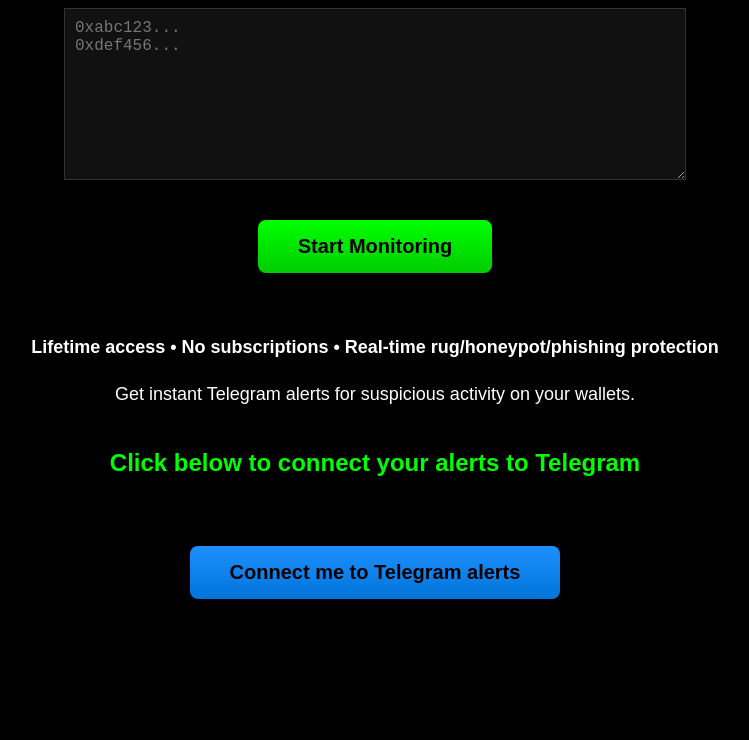
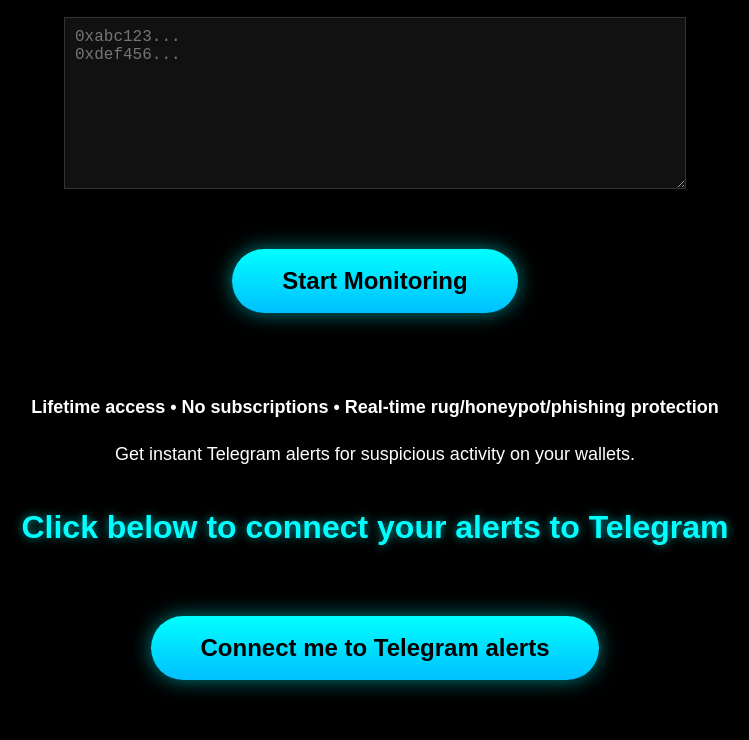
Before and after one commit to EthHackAiBot/EthHackAiBot, a website: page public/index.html in a window 1280 px wide. Shown: the part 368-1108 px from the top of the page, without its empty margins (265-1014 px from the left). Before the commit the page ends 1007 px from the top, so only its background shows below. Drawn offline with Linux system fonts and the light colour scheme; a script that the page names is missing.

Commit message:
Update index.html

```diff
--- a/public/index.html
+++ b/public/index.html
@@ -15,15 +15,18 @@
       padding: 20px;
     }
     .logo-img {
-      max-width: 200px;          /* 50% of the original 400px size */
-      width: 45%;                /* Responsive, but smaller */
+      max-width: 200px;          /* Your requested 50% size */
+      width: 45%;
       margin: 40px auto 30px;
       display: block;
       border-radius: 20px;
-      box-shadow: 0 0 30px rgba(0, 255, 255, 0.8);  /* Keeps the cool cyan glow */
+      box-shadow: 0 0 30px rgba(0, 255, 255, 0.8);  /* Cool cyan glow */
     }
     h1, h2 {
-      color: #0f0;
+      color: #0ff;               /* Bright cyan glow like on ethhack.com */
+      text-shadow: 0 0 10px rgba(0, 255, 255, 0.6);
+      font-size: 32px;
+      margin: 20px 0;
     }
     textarea {
       width: 90%;
@@ -38,18 +41,25 @@
       display: block;
     }
     button {
-      background: linear-gradient(to bottom, #0f0, #0c0);
+      background: linear-gradient(to bottom, #00ffff, #00bfff); /* Cyan to blue gradient matching ethhack.com button */
       color: #000;
       font-weight: bold;
-      padding: 15px 40px;
-      font-size: 20px;
+      padding: 18px 50px;
+      font-size: 24px;
       border: none;
-      border-radius: 8px;
+      border-radius: 50px;       /* Pill-shaped like the main site */
       cursor: pointer;
-      margin: 20px;
+      margin: 40px 0;
+      box-shadow: 0 0 20px rgba(0, 255, 255, 0.5); /* Glowing effect */
+      transition: all 0.3s;
+    }
+    button:hover {
+      background: linear-gradient(to bottom, #00bfff, #0099cc);
+      box-shadow: 0 0 30px rgba(0, 255, 255, 0.8);
+      transform: scale(1.05);
     }
     .connect-btn {
-      background: linear-gradient(to bottom, #1e90ff, #0074d9);
+      background: linear-gradient(to bottom, #00ffff, #00bfff); /* Same gradient for consistency */
       margin-top: 50px;
     }
     .features {
@@ -62,10 +72,10 @@
 </head>
 <body>
 
-  <!-- Logo - now 50% smaller with the same glow -->
+  <!-- Logo (50% size with glow) -->
   <img src="/logo.jpg" alt="EthHack Ai Bot Logo" class="logo-img">
 
-  <h2>Lifetime Ethereum Wallet Protection</h2>
+  <h2>Over 50+ EVM's covered</h2>
 
   <p>Enter the wallet address(es) you want to protect (one per line)</p>
   <textarea id="wallets" placeholder="0xabc123...&#10;0xdef456..."></textarea>
```
